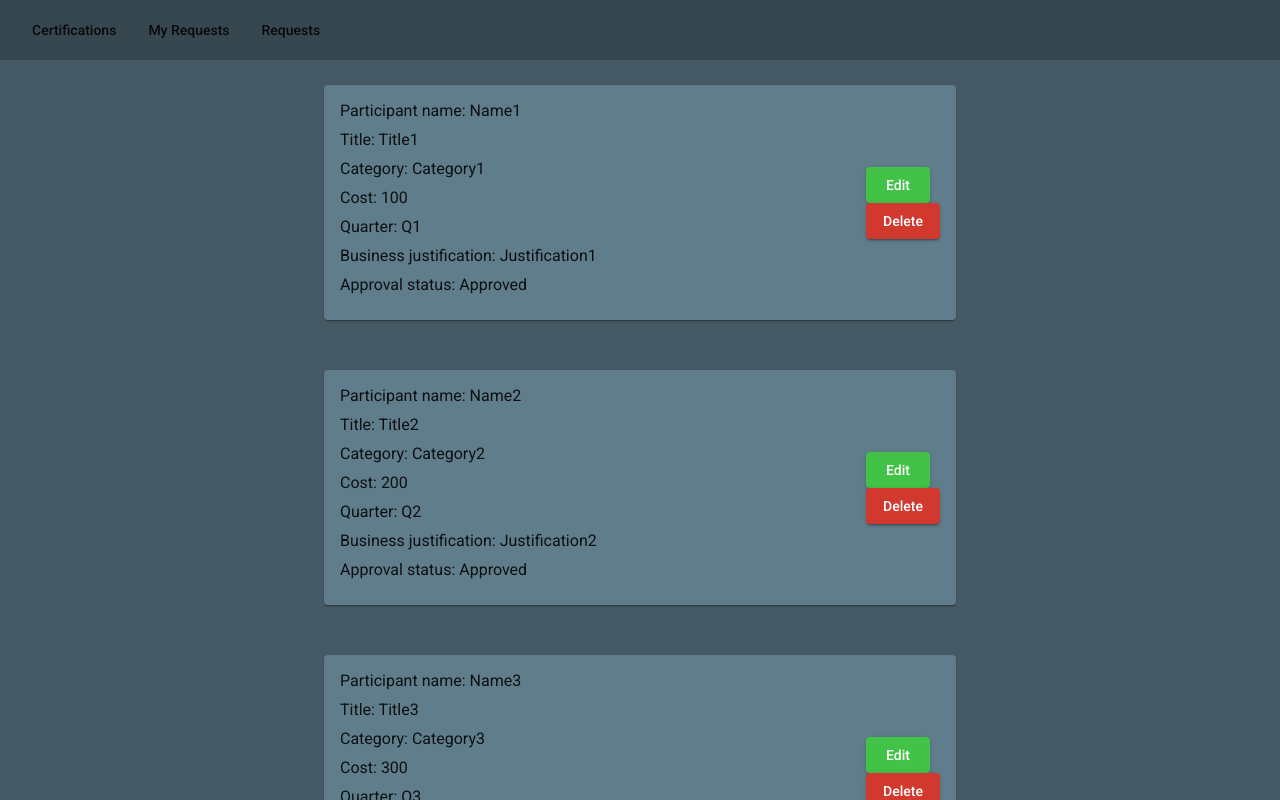
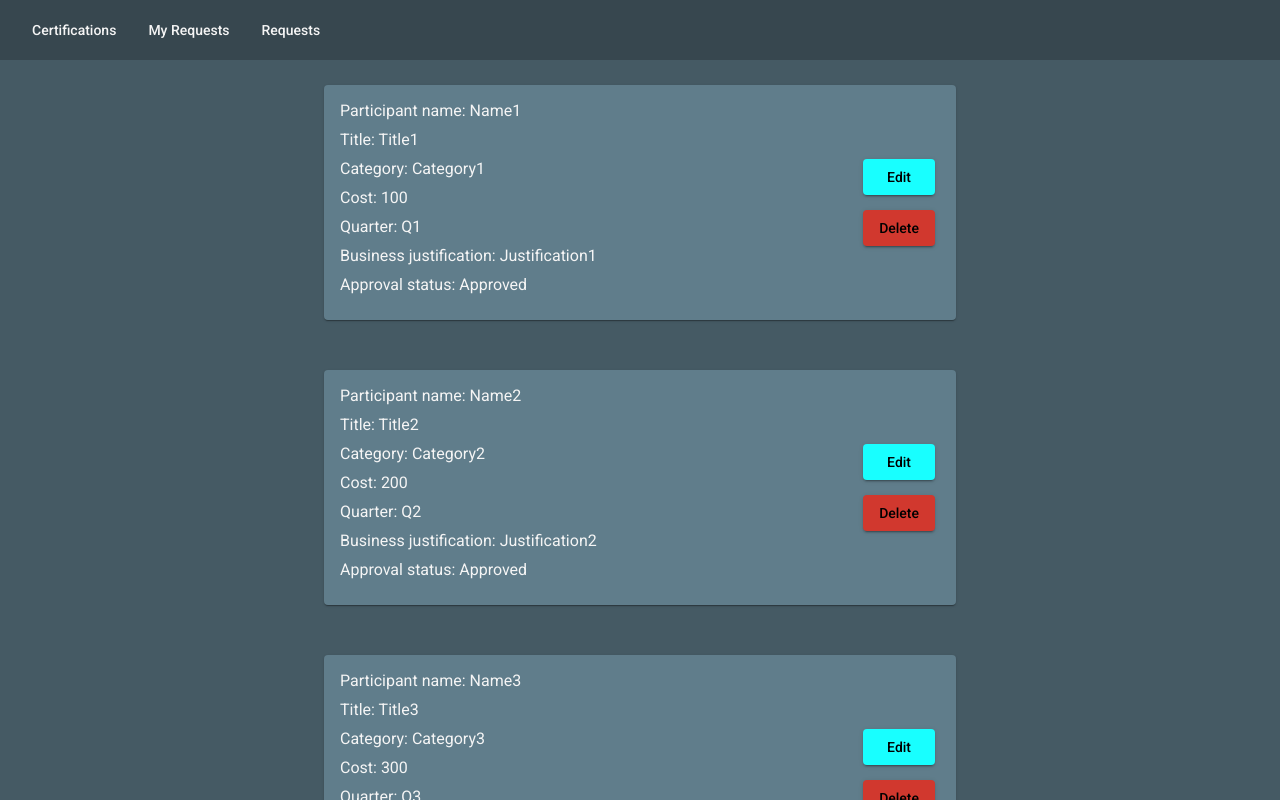
Before and after one commit to taniaopris/CertificationsIBM, an Angular app in the folder CertificationsWebApp/: page /myrequests in a window 1280 px wide. Built offline with nearby package versions, Linux system fonts and the light colour scheme.

Commit message:
changed theme

```diff
--- a/CertificationsWebApp/src/app/app.component.scss
+++ b/CertificationsWebApp/src/app/app.component.scss
@@ -5,6 +5,9 @@
     > mat-toolbar {
         height: 60px;
         background-color: #37474F;
+        color: whitesmoke;
+        font-size: large;
+
     }
 
     > div:nth-child(2) {
--- a/CertificationsWebApp/src/app/certification/certifications-list/certifications-list.component.scss
+++ b/CertificationsWebApp/src/app/certification/certifications-list/certifications-list.component.scss
@@ -1,7 +1,7 @@
 .certifications-list-content {
     width: 100%;
     height: 100%;
-    background-color: #455A64;
+    background-color: #455a64;
 
     > div {
         width: calc(50% - 50px);
@@ -11,8 +11,13 @@
 
     mat-card {
         width: 500px;
-        background-color: #607D8B;
+        background-color: #607d8b;
         padding-bottom: 10px;
+
+        > div {
+            padding: 10px;
+            color: whitesmoke;
+        }
     }
 
     > div:nth-child(odd) {
@@ -27,5 +32,5 @@
 }
 
 .apply-button {
-    background-color: #18FFFF;
+    background-color: #18ffff;
 }
--- a/CertificationsWebApp/src/app/request/myrequests/myrequests.component.scss
+++ b/CertificationsWebApp/src/app/request/myrequests/myrequests.component.scss
@@ -8,6 +8,8 @@
         display: grid;
         grid-template-columns: 1fr auto;
         background-color: #607D8B;
+        color: whitesmoke;
+
 
 
         > div:nth-child(1) {
@@ -24,12 +26,14 @@
 }
 
 .edit-button {
-    color: white;
-    background-color: #42c246;
-    margin-right: 10px;
+    color: black;
+    background-color: #18ffff;
+    margin-right: 5px;
+    margin-bottom: 15px;
 }
 
 .delete-button {
-    color: white;
+    color: black;
     background-color: #d1382e;
+    margin-right: 5px;
 }
--- a/CertificationsWebApp/src/app/request/requests-list/requests-list.component.scss
+++ b/CertificationsWebApp/src/app/request/requests-list/requests-list.component.scss
@@ -8,6 +8,7 @@
         display: grid;
         grid-template-columns: 1fr auto;
         background-color: #607D8B;
+        color: whitesmoke;
 
 
         > div:nth-child(1) {
@@ -24,12 +25,12 @@
 }
 
 .approve-button {
-    color: white;
-    background-color: #42c246;
+    color: black;
+    background-color: #18ffff;
     margin-right: 10px;
 }
 
 .reject-button {
-    color: white;
+    color: black;
     background-color: #d1382e;
 }
```
Also changed, not shown: 39 other files (tests, documents, lock files or other folders).
